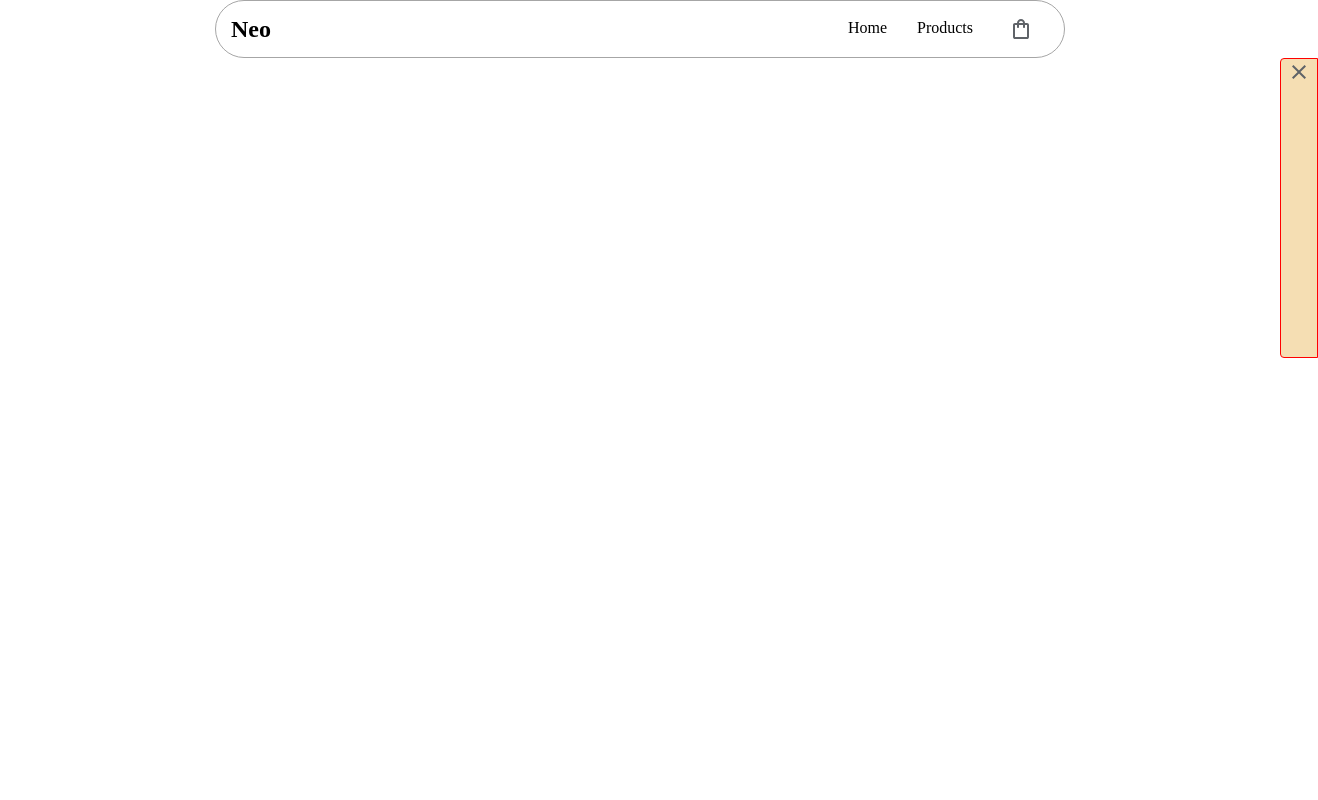
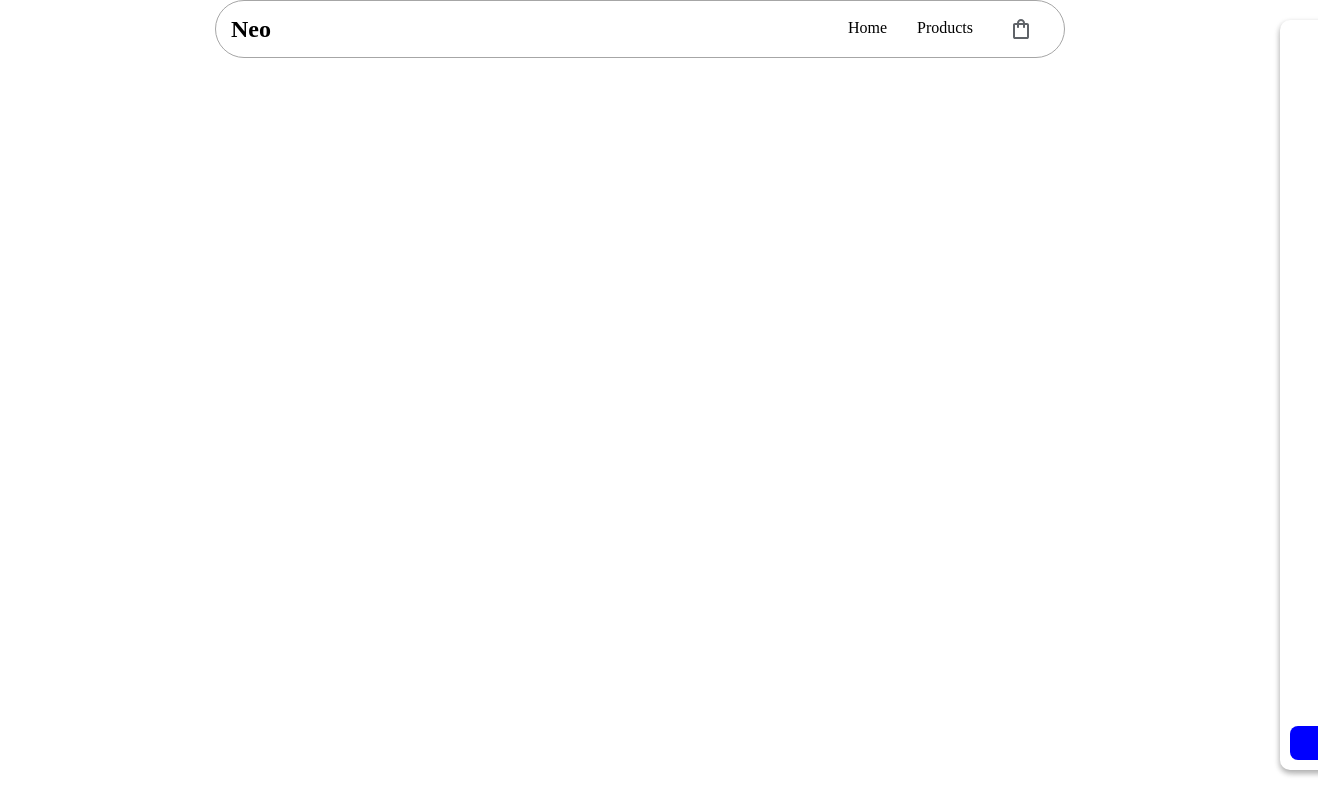
Before and after one commit to ehsan-saf/shopping-cart, a React (Vite) app: page / in a window 1280 px wide. Shown: the whole page, 1318 px wide, since content can reach past the window. Built offline with nearby package versions, Linux system fonts and the light colour scheme.

Commit message:
Fix slid in effect

```diff
--- a/src/components/Header.jsx
+++ b/src/components/Header.jsx
@@ -11,8 +11,8 @@ function Header({ onToggle }) {
         <Group>
           <Item>Home</Item>
           <Item>Products</Item>
-          <Item>
-            <CartButton onClick={onToggle}>{CART_ICON}</CartButton>
+          <Item onClick={onToggle}>
+            <CartButton>{CART_ICON}</CartButton>
           </Item>
         </Group>
       </Nav>
--- a/src/components/QuickView.jsx
+++ b/src/components/QuickView.jsx
@@ -6,14 +6,13 @@ import PropTypes from "prop-types";
 function QuickView({ isOpen, onToggle }) {
   return (
     <>
-      <Background isOpen={isOpen} />
-      <Position>
-        <Container isOpen={isOpen}>
-          <CloseContainer>
-            <CloseButton onClick={onToggle}>{CLOSE_ICON}</CloseButton>
-          </CloseContainer>
-        </Container>
-      </Position>
+      {/* <Background isOpen={isOpen} /> */}
+      <Container isOpen={isOpen}>
+        <CloseContainer>
+          <CloseButton onClick={onToggle}>{CLOSE_ICON}</CloseButton>
+        </CloseContainer>
+        <CheckoutButton>Go to checkout</CheckoutButton>
+      </Container>
     </>
   );
 }
@@ -24,10 +23,6 @@ QuickView.propTypes = {
   isOpen: PropTypes.bool,
   onToggle: PropTypes.func,
 };
-
-const Position = styled.div`
-  position: relative;
-`;
 
 const Background = styled.div`
   display: ${(el) => (el.isOpen ? "block" : "none")};
@@ -42,19 +37,24 @@ const Background = styled.div`
 `;
 
 const Container = styled.div`
-  position: absolute;
-  top: 0;
+  position: fixed;
+  top: 20px;
   right: 0;
 
-  max-width: 300px;
+  display: flex;
+  flex-direction: column;
 
-  min-height: 300px;
-  max-height: 600px;
+  width: 300px;
+  max-width: 350px;
 
-  background-color: wheat;
+  height: calc(100svh - 50px);
 
-  border: 1px solid red;
-  border-radius: 4px 0 0 4px;
+  background-color: white;
+  box-shadow: rgba(0, 0, 0, 0.16) 0px 3px 6px, rgba(0, 0, 0, 0.23) 0px 3px 6px;
+
+  border-radius: 10px 0 0 10px;
+
+  padding: 10px;
 
   transform: translateX(${(el) => (el.isOpen ? "0%" : "100%")});
 
@@ -63,10 +63,24 @@ const Container = styled.div`
 
 const CloseContainer = styled.div`
   display: flex;
-  justify-items: flex-end;
+  justify-content: flex-end;
 `;
 
 const CloseButton = styled.button`
   background: none;
   border: none;
+  cursor: pointer;
+
+  &:hover svg {
+    fill: red;
+  }
 `;
+
+const CheckoutButton = styled.button`
+  margin-top: auto;
+  padding: 5px 15px;
+  border: none;
+  border-radius: 8px;
+  color: white;
+  background-color: blue;
+`;
```
